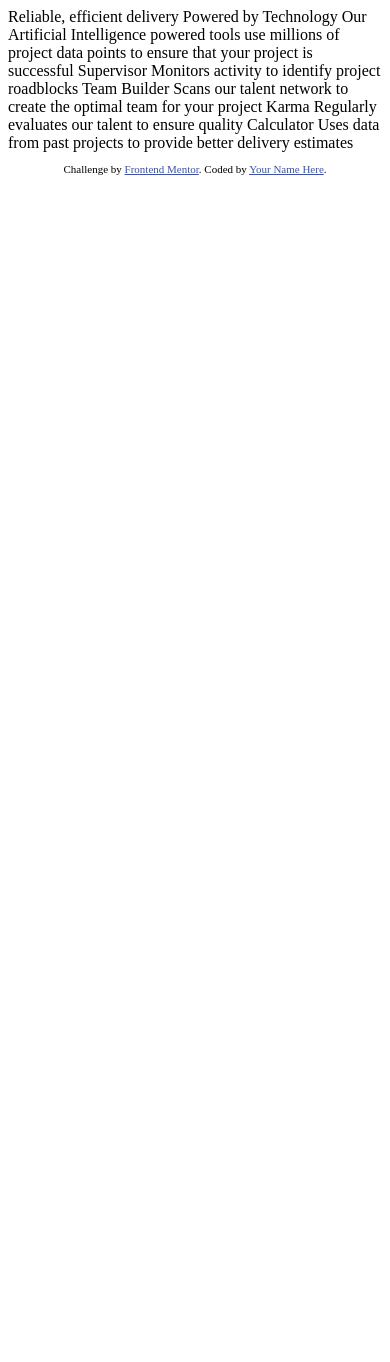
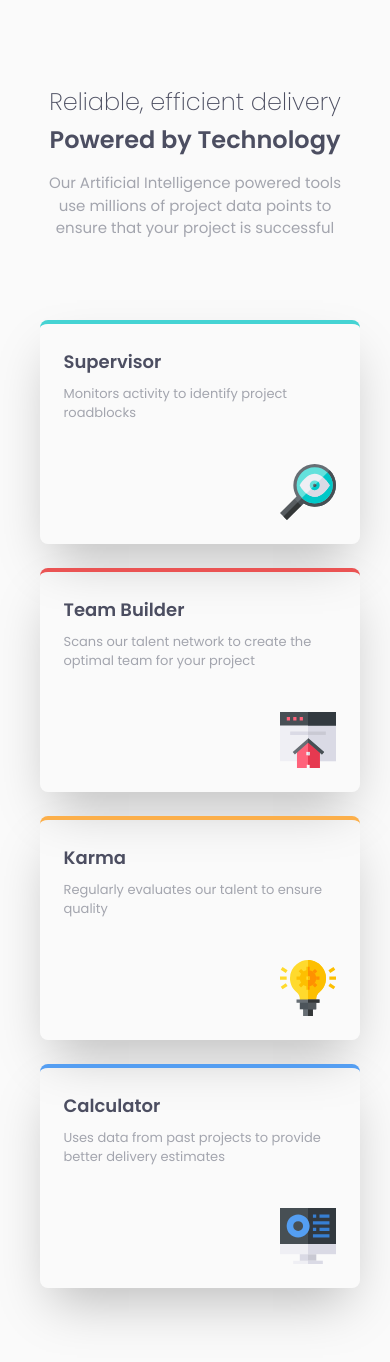
Before and after one commit to castx1981/Four-card-feature-section, a plain HTML site: page index.html in a window 390 px wide. Before the commit the page ends 844 px from the top, so only its background shows below. Drawn offline with nearby package versions, Linux system fonts and the light colour scheme.

Commit message:
mobile version

```diff
--- a/index.html
+++ b/index.html
@@ -3,43 +3,77 @@
 <head>
   <meta charset="UTF-8">
   <meta name="viewport" content="width=device-width, initial-scale=1.0"> <!-- displays site properly based on user's device -->
+  <link rel="icon" type="image/png" sizes="32x32" href="./images/favicon-32x32.png">
+  <link rel="preconnect" href="https://fonts.googleapis.com">
+  <link rel="preconnect" href="https://fonts.gstatic.com" crossorigin>
+  <link href="https://fonts.googleapis.com/css2?family=Poppins:wght@200;400;600&display=swap" rel="stylesheet">
+  <script src="https://cdn.tailwindcss.com"></script>
+  <script>
+      tailwind.config = {
+          theme: {
+              fontFamily: {
+                  'sans': ['Poppins', 'sans-serif'],
+              },
+              extend: {
+                  colors: {
+                      // primary
+                      'primary-red': 'hsl(0, 78%, 62%)',
+                      'primary-cyan': 'hsl(180, 62%, 55%)',
+                      'primary-orange': 'hsl(34, 97%, 64%)',
+                      'primary-blue': 'hsl(212, 86%, 64%)',
+                      // neutral
+                      'very-dark-blue': 'hsl(234, 12%, 34%)',
+                      'grayish-blue': 'hsl(229, 6%, 66%)',
+                      'very-light-gray': 'hsl(0, 0%, 98%)',
+                  },
 
-  <link rel="icon" type="image/png" sizes="32x32" href="./images/favicon-32x32.png">
-
+              }
+          },
+      }
+  </script>
   <title>Frontend Mentor | Four card feature section</title>
-
-  <!-- Feel free to remove these styles or customise in your own stylesheet 👍 -->
-  <style>
-    .attribution { font-size: 11px; text-align: center; }
-    .attribution a { color: hsl(228, 45%, 44%); }
-  </style>
 </head>
-<body>
-
-  Reliable, efficient delivery
-  Powered by Technology
-
-  Our Artificial Intelligence powered tools use millions of project data points
-  to ensure that your project is successful
-
-  Supervisor
-  Monitors activity to identify project roadblocks
-
-  Team Builder
-  Scans our talent network to create the optimal team for your project
-
-  Karma
-  Regularly evaluates our talent to ensure quality
-
-  Calculator
-  Uses data from past projects to provide better delivery estimates
-
-
-  <footer>
-    <p class="attribution">
-      Challenge by <a href="https://www.frontendmentor.io?ref=challenge" target="_blank">Frontend Mentor</a>.
-      Coded by <a href="#">Your Name Here</a>.
+<body class="flex items-start justify-center min-h-screen bg-very-light-gray">
+<div class="w-[375px] px-8 py-[5.375rem] flex flex-col">
+  <!-- slogan area -->
+  <div class="text-center">
+    <h1 class="font-extralight text-2xl text-very-dark-blue">Reliable, efficient delivery</h1>
+    <h2 class="mt-1.5 font-semibold text-2xl text-very-dark-blue">Powered by Technology</h2>
+    <p class="mt-4 text-[15px] text-grayish-blue">
+      Our Artificial Intelligence powered tools use millions of project data points to ensure that your project is successful
     </p>
-  </footer>
+  </div>
+  <!-- widgets area -->
+  <div class="mt-20 space-y-6">
+    <div class="flex flex-col w-80 h-56 p-6 border-t-4 border-t-primary-cyan rounded-lg shadow-2xl">
+      <h1 class="flex-none font-semibold text-lg text-very-dark-blue">Supervisor</h1>
+      <p class="flex-1 mt-2 text-[13px] text-grayish-blue">
+        Monitors activity to identify project roadblocks
+      </p>
+      <img class="flex-none w-14 h-14 self-end" src="images/icon-supervisor.svg" alt=""/>
+    </div>
+    <div class="flex flex-col w-80 h-56 p-6 border-t-4 border-t-primary-red rounded-lg shadow-2xl">
+      <h1 class="flex-none font-semibold text-lg text-very-dark-blue">Team Builder</h1>
+      <p class="flex-1 mt-2 text-[13px] text-grayish-blue">
+        Scans our talent network to create the optimal team for your project
+      </p>
+      <img class="flex-none w-14 h-14 self-end" src="images/icon-team-builder.svg" alt=""/>
+    </div>
+    <div class="flex flex-col w-80 h-56 p-6 border-t-4 border-t-primary-orange rounded-lg shadow-2xl">
+      <h1 class="flex-none font-semibold text-lg text-very-dark-blue">Karma</h1>
+      <p class="flex-1 mt-2 text-[13px] text-grayish-blue">
+        Regularly evaluates our talent to ensure quality
+      </p>
+      <img class="flex-none w-14 h-14 self-end" src="images/icon-karma.svg" alt=""/>
+    </div>
+    <div class="flex flex-col w-80 h-56 p-6 border-t-4 border-t-primary-blue rounded-lg shadow-2xl">
+      <h1 class="flex-none font-semibold text-lg text-very-dark-blue">Calculator</h1>
+      <p class="flex-1 mt-2 text-[13px] text-grayish-blue">
+        Uses data from past projects to provide better delivery estimates
+      </p>
+      <img class="flex-none w-14 h-14 self-end" src="images/icon-calculator.svg" alt=""/>
+    </div>
+  </div>
+</div>
 </body>
 </html>
```
